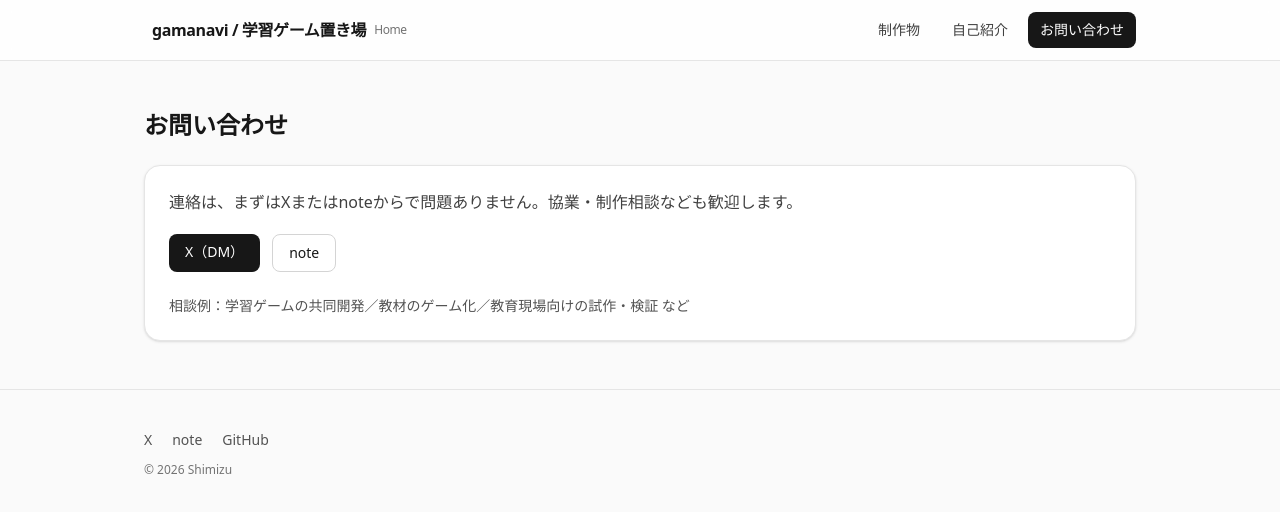
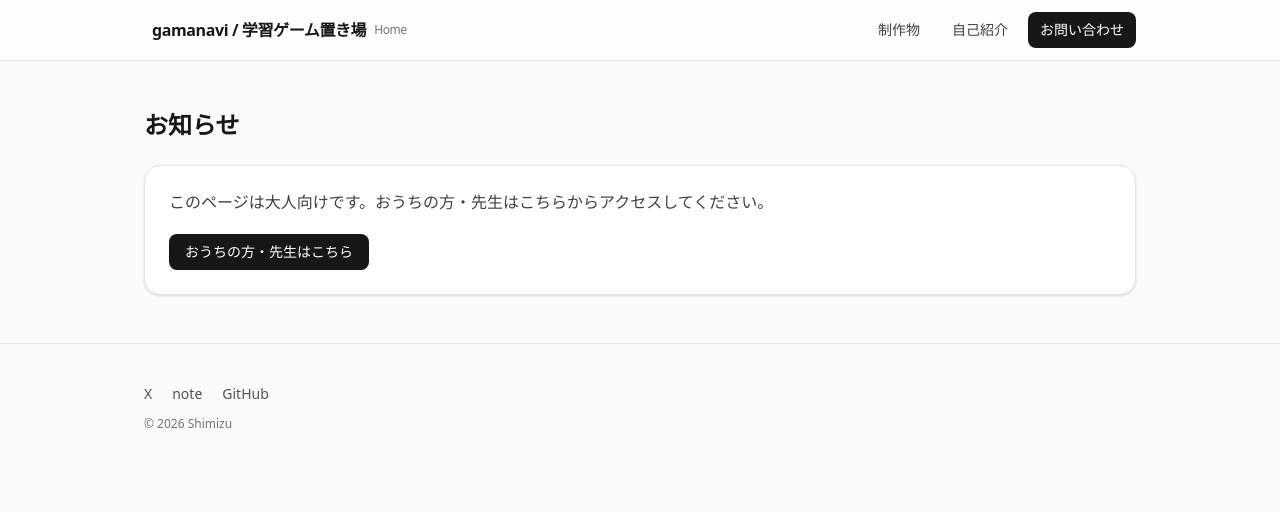
Before and after one commit to shimimasa/gamanavi-portfolio, a Next.js app: page /contact in a window 1280 px wide. Shown: the top 512 px of the page. Built offline with nearby package versions, Linux system fonts and the light colour scheme.

Commit message:
Update contact notice page

```diff
--- a/src/app/contact/page.js
+++ b/src/app/contact/page.js
@@ -1,28 +1,18 @@
-import links from "@/content/links.json";
-
 export default function ContactPage() {
   return (
     <div className="space-y-6">
-      <h1 className="text-2xl font-semibold">お問い合わせ</h1>
+      <h1 className="text-2xl font-semibold">お知らせ</h1>
 
       <section className="rounded-2xl border border-neutral-200 bg-white p-6 shadow-sm">
         <p className="text-neutral-700">
-          連絡は、まずはXまたはnoteからで問題ありません。協業・制作相談なども歓迎します。
+          このページは大人向けです。おうちの方・先生はこちらからアクセスしてください。
         </p>
 
-        <div className="mt-5 flex flex-wrap gap-3">
-          <a className="rounded-lg bg-neutral-900 px-4 py-2 text-sm text-white"
-             href={links.x} target="_blank" rel="noreferrer">
-            X（DM）
+        <div className="mt-5">
+          <a className="inline-flex rounded-lg bg-neutral-900 px-4 py-2 text-sm text-white"
+             href="/parents/contact">
+            おうちの方・先生はこちら
           </a>
-          <a className="rounded-lg border border-neutral-300 px-4 py-2 text-sm hover:border-neutral-900"
-             href={links.note} target="_blank" rel="noreferrer">
-            note
-          </a>
-        </div>
-
-        <div className="mt-6 text-sm text-neutral-600">
-          相談例：学習ゲームの共同開発／教材のゲーム化／教育現場向けの試作・検証 など
         </div>
       </section>
     </div>
--- a/src/app/parents/contact/page.js
+++ b/src/app/parents/contact/page.js
@@ -1,5 +1,30 @@
-import ContactPage from "@/app/contact/page";
+import links from "@/content/links.json";
 
 export default function ParentsContactPage() {
-  return <ContactPage />;
+  return (
+    <div className="space-y-6">
+      <h1 className="text-2xl font-semibold">お問い合わせ</h1>
+
+      <section className="rounded-2xl border border-neutral-200 bg-white p-6 shadow-sm">
+        <p className="text-neutral-700">
+          連絡は、まずはXまたはnoteからで問題ありません。協業・制作相談なども歓迎します。
+        </p>
+
+        <div className="mt-5 flex flex-wrap gap-3">
+          <a className="rounded-lg bg-neutral-900 px-4 py-2 text-sm text-white"
+             href={links.x} target="_blank" rel="noreferrer">
+            X（DM）
+          </a>
+          <a className="rounded-lg border border-neutral-300 px-4 py-2 text-sm hover:border-neutral-900"
+             href={links.note} target="_blank" rel="noreferrer">
+            note
+          </a>
+        </div>
+
+        <div className="mt-6 text-sm text-neutral-600">
+          相談例：学習ゲームの共同開発／教材のゲーム化／教育現場向けの試作・検証 など
+        </div>
+      </section>
+    </div>
+  );
 }
```
